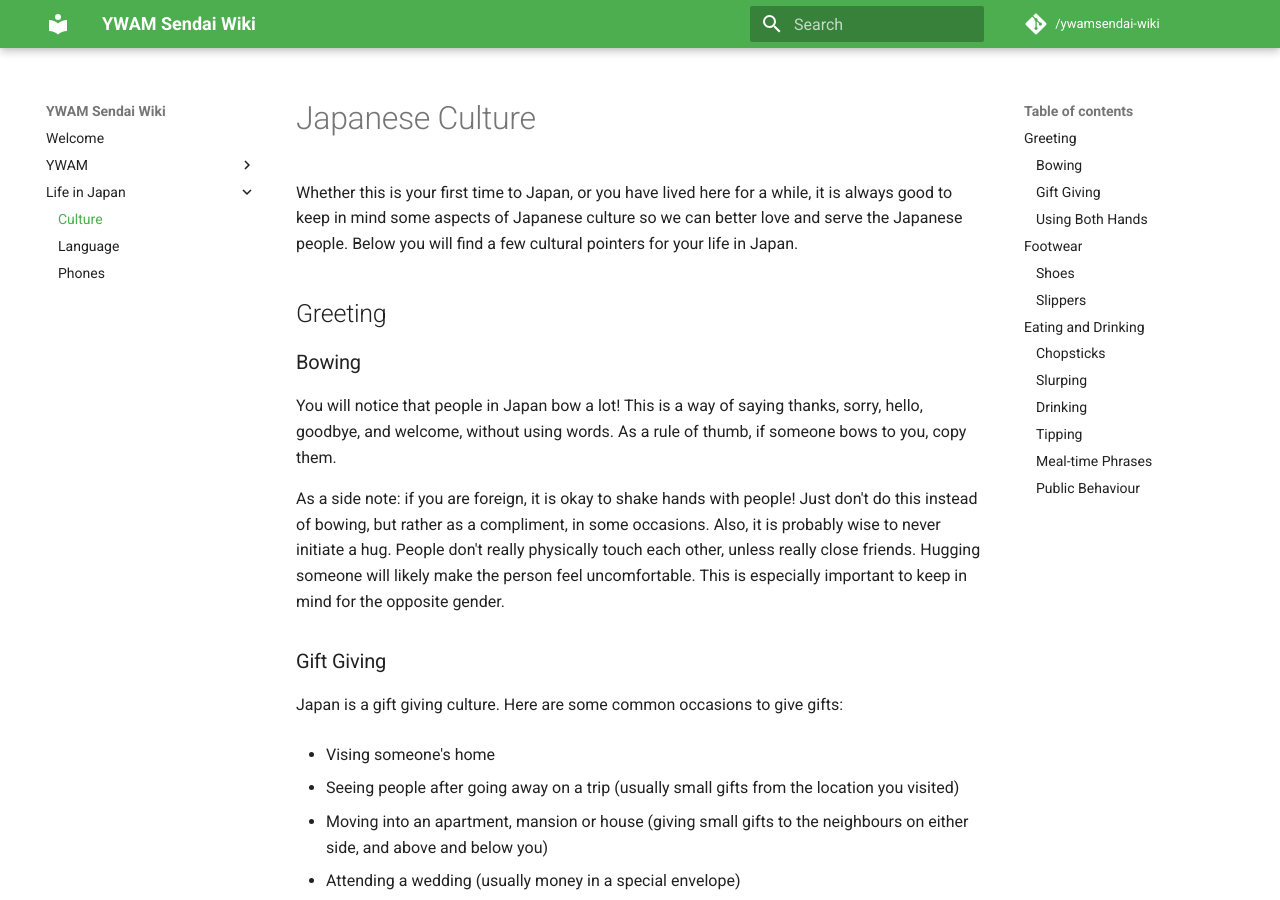
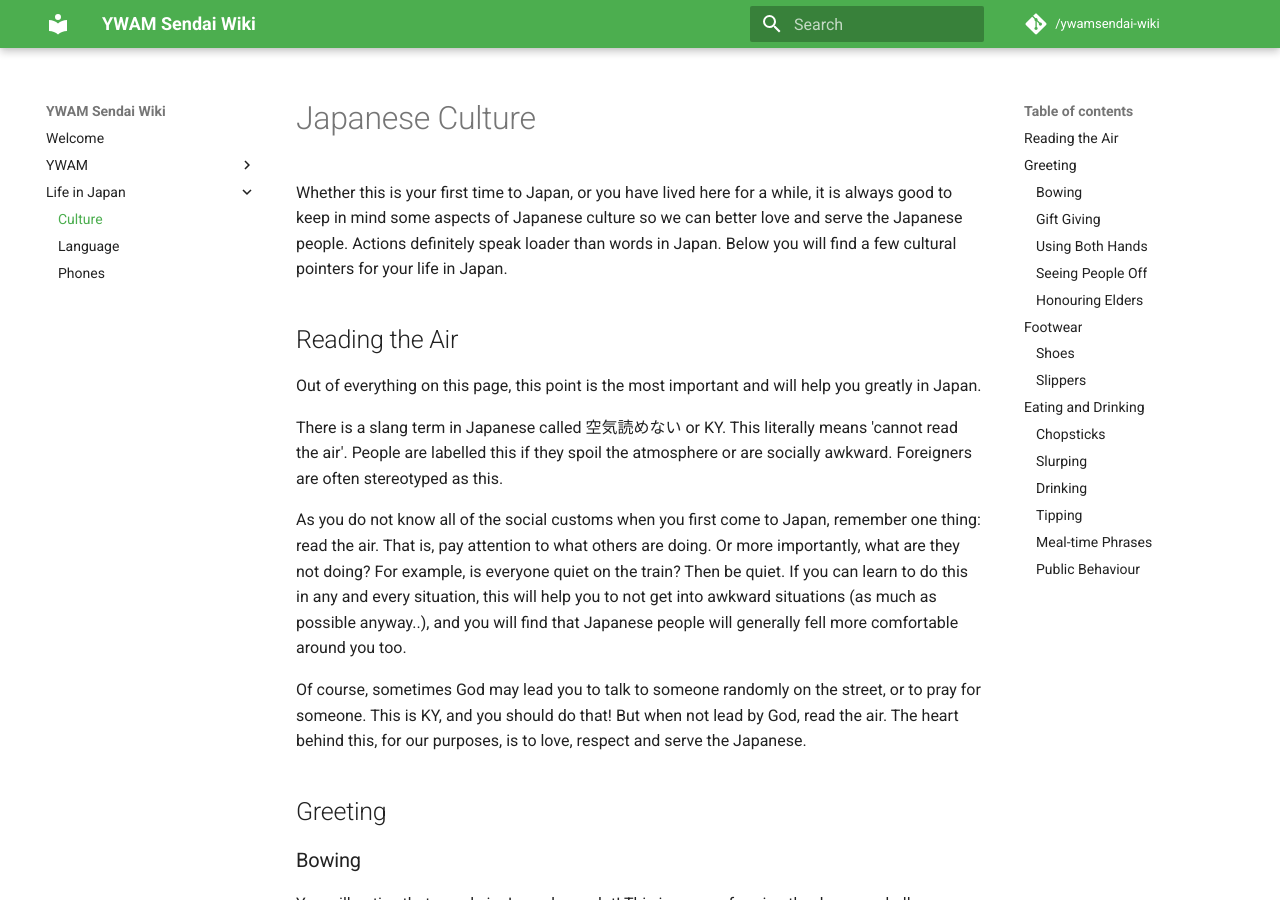
Before and after one commit to ywamsendai/ywamsendai-wiki, an MkDocs documentation site: the page built from docs/lifeinjapan/culture.md, in a window 1280 px wide and 900 px high. Built offline with MkDocs 1.6.1 and Material for MkDocs 9.7.7, drawn with Linux system fonts in a browser that asks for light colours; comment, search, counter and statistics services are not loaded; some of the changed text lies outside the part shown.

Commit message:
Added more cultural tips

```diff
--- a/docs/lifeinjapan/culture.md
+++ b/docs/lifeinjapan/culture.md
@@ -1,6 +1,16 @@
 # Japanese Culture
 
-Whether this is your first time to Japan, or you have lived here for a while, it is always good to keep in mind some aspects of Japanese culture so we can better love and serve the Japanese people. Below you will find a few cultural pointers for your life in Japan.
+Whether this is your first time to Japan, or you have lived here for a while, it is always good to keep in mind some aspects of Japanese culture so we can better love and serve the Japanese people. Actions definitely speak loader than words in Japan. Below you will find a few cultural pointers for your life in Japan.
+
+## Reading the Air
+
+Out of everything on this page, this point is the most important and will help you greatly in Japan.
+
+There is a slang term in Japanese called 空気読めない or KY. This literally means 'cannot read the air'. People are labelled this if they spoil the atmosphere or are socially awkward. Foreigners are often stereotyped as this.
+
+As you do not know all of the social customs when you first come to Japan, remember one thing: read the air. That is, pay attention to what others are doing. Or more importantly, what are they not doing? For example, is everyone quiet on the train? Then be quiet. If you can learn to do this in any and every situation, this will help you to not get into awkward situations (as much as possible anyway..), and you will find that Japanese people will generally fell more comfortable around you too.
+
+Of course, sometimes God may lead you to talk to someone randomly on the street, or to pray for someone. This is KY, and you should do that! But when not lead by God, read the air. The heart behind this, for our purposes, is to love, respect and serve the Japanese.
 
 ## Greeting
 
@@ -35,6 +45,24 @@ Bonus points: If you bring small gifts from your home country to give to people,
 ### Using Both Hands
 
 When receiving anything from anyone, try to remember to use both hands. Same for when giving something to anyone. This can be a business card (which are still important in Japan!), credit card, cash, envelopes, gifts etc.
+
+### Seeing People Off
+
+In Japan, it is normal and respectful to properly see people off. You will find that when saying goodbye to a Japanese friend, for example at a train station, they will stand waving/bowing to you until you are out of sight. Or at a Japanese person's home, the host will always come to the door with you (or even follow you outside if you are driving, for example) when saying goodbye. This is a sign of respect and hospitality. So as not to cause unintentional disrespect, it would be good to keep this in mind! This is especially important when saying goodbye to those older than you. Wave/bow until its impossible to see them, and it will leave a good impression!
+
+### Honouring Elders
+
+Japanese culture honours elders, whether in terms of position (those higher than you in the workplace or school, or pastors/priests) or age. Examples of showing honour and respect to elders:
+
+* Using more polite language (keigo)
+
+* Letting elders sit furthest from the door at a restaurant
+
+* Standing when they enter the room
+
+* Sitting down after they sit down
+
+* Offering your seat to them when there is nowhere else for them to sit (like on a train, or in a room)
 
 ## Footwear
 
```
